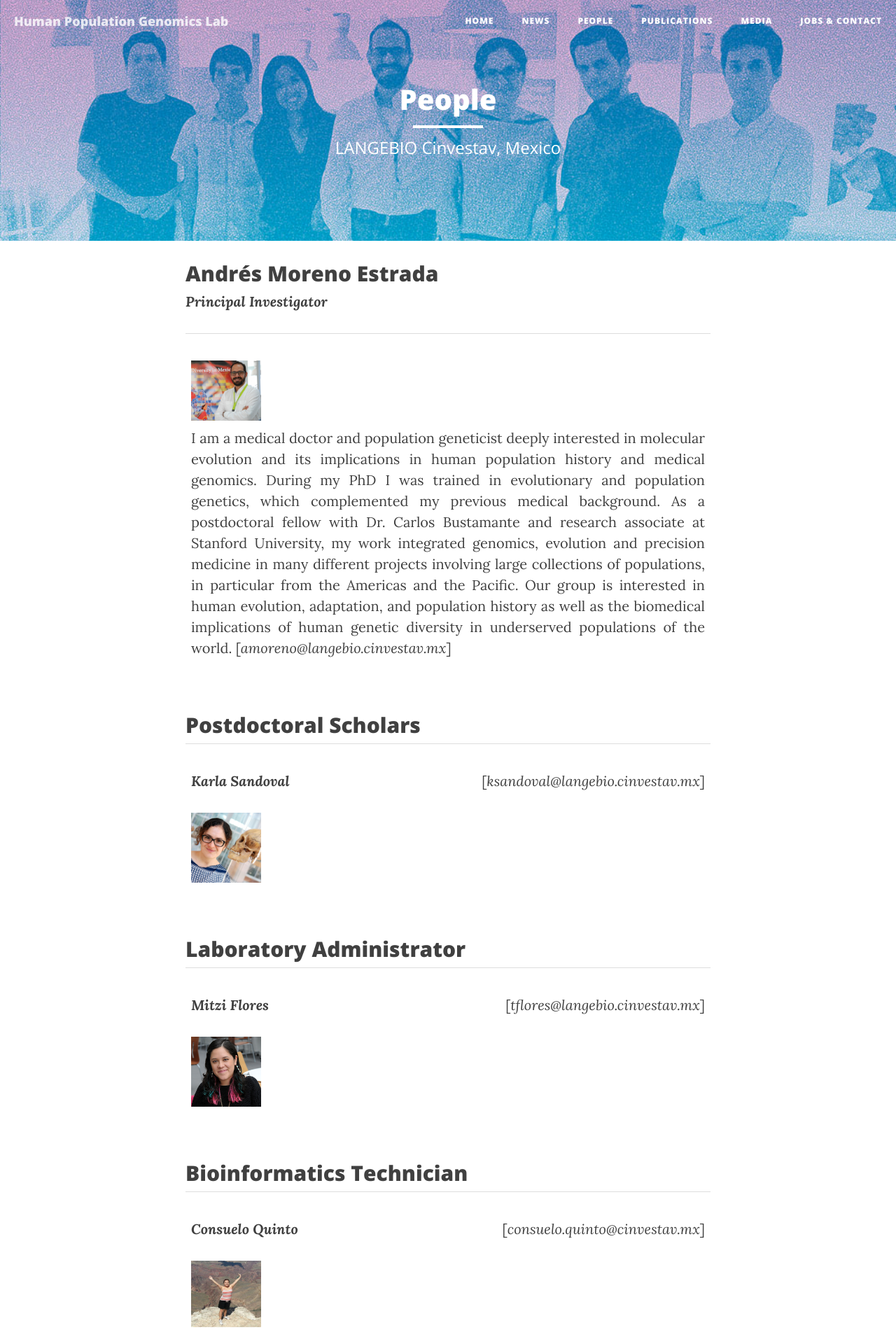
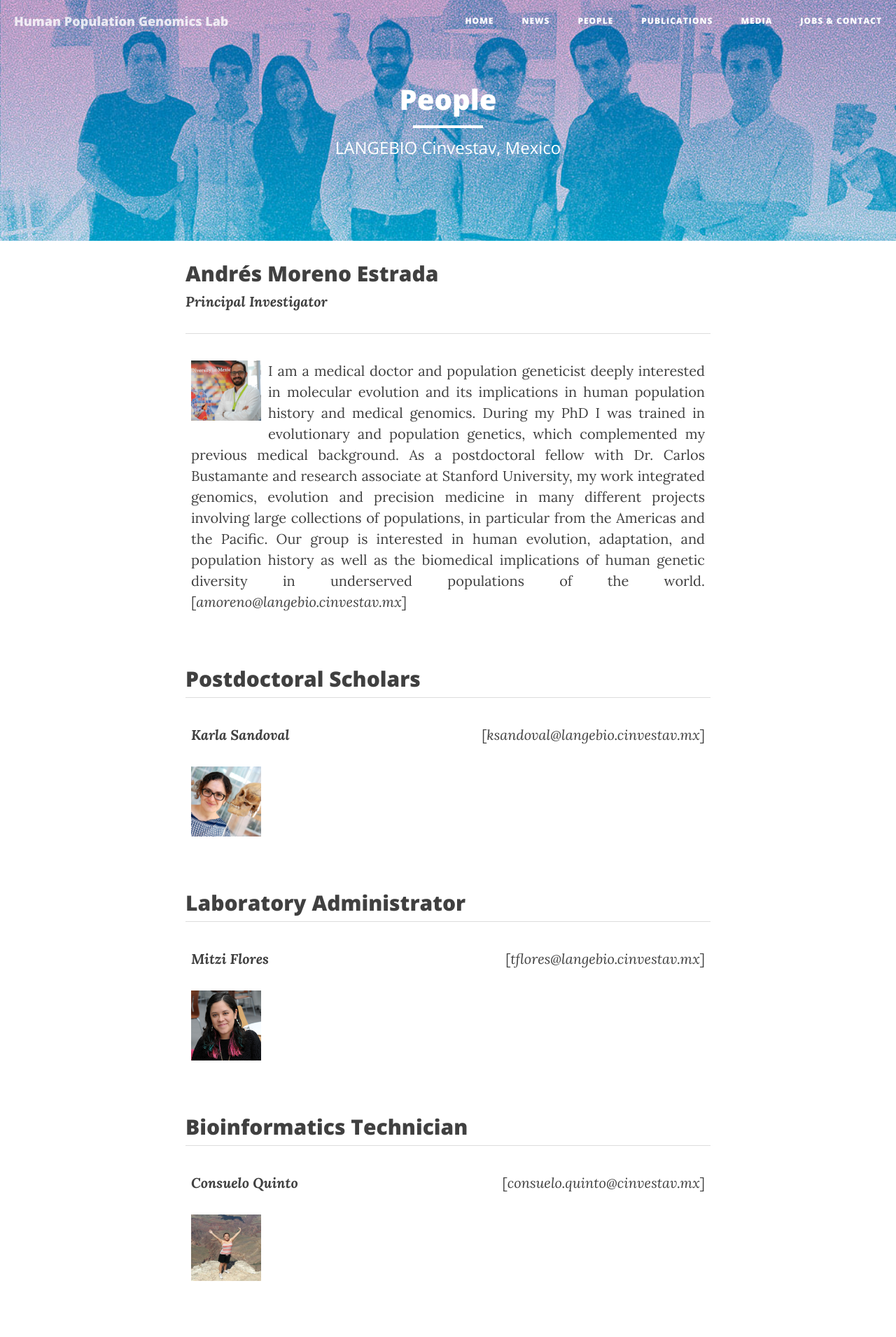
Before and after one commit to milkshakeplustip/milkshakeplustip.github.io, a Jekyll site: the page built from b_people.html, in a window 1280 px wide. Shown: the top 1910 px of the page at 70% size. Built offline with Jekyll 4.4.1, drawn with Linux system fonts in a browser that asks for light colours; nearby versions of some CDN libraries.

Commit message:
lets see

```diff
--- a/b_people.html
+++ b/b_people.html
@@ -8,7 +8,7 @@ header-img: "img/morenolab_1000_recorte_2.jpg"
 <h2>Andrés Moreno Estrada</h2><b><i>Principal Investigator</i></b><p></p>
 <table style="width:100%">
 	<tr>
-		<td><p style="text-align:justify"> <img src="/img/moreno_2_300.jpg" alt="Andres" height="100" width="100" style="margin:0px 10px 10px 0px"> I am a medical doctor and population geneticist deeply interested in molecular evolution and its implications in human population history and medical genomics. During my PhD I was trained in evolutionary and population genetics, which complemented my previous medical background. As a postdoctoral fellow with Dr. Carlos Bustamante and research associate at Stanford University, my work integrated genomics, evolution and precision medicine in many different projects involving large collections of populations, in particular from the Americas and the Pacific. Our group is interested in human evolution, adaptation, and population history as well as the biomedical implications of human genetic diversity in underserved populations of the world. [<i>amoreno@langebio.cinvestav.mx</i>]</td>
+		<td><p style="text-align:justify"> <img src="/img/moreno_2_300.jpg" alt="Andres" height="100" width="100" style="float:left; margin:0 10px 10px 0"> I am a medical doctor and population geneticist deeply interested in molecular evolution and its implications in human population history and medical genomics. During my PhD I was trained in evolutionary and population genetics, which complemented my previous medical background. As a postdoctoral fellow with Dr. Carlos Bustamante and research associate at Stanford University, my work integrated genomics, evolution and precision medicine in many different projects involving large collections of populations, in particular from the Americas and the Pacific. Our group is interested in human evolution, adaptation, and population history as well as the biomedical implications of human genetic diversity in underserved populations of the world. [<i>amoreno@langebio.cinvestav.mx</i>]</td>
 	</tr>
 </table>
 <h2>Postdoctoral Scholars</h2>
```
